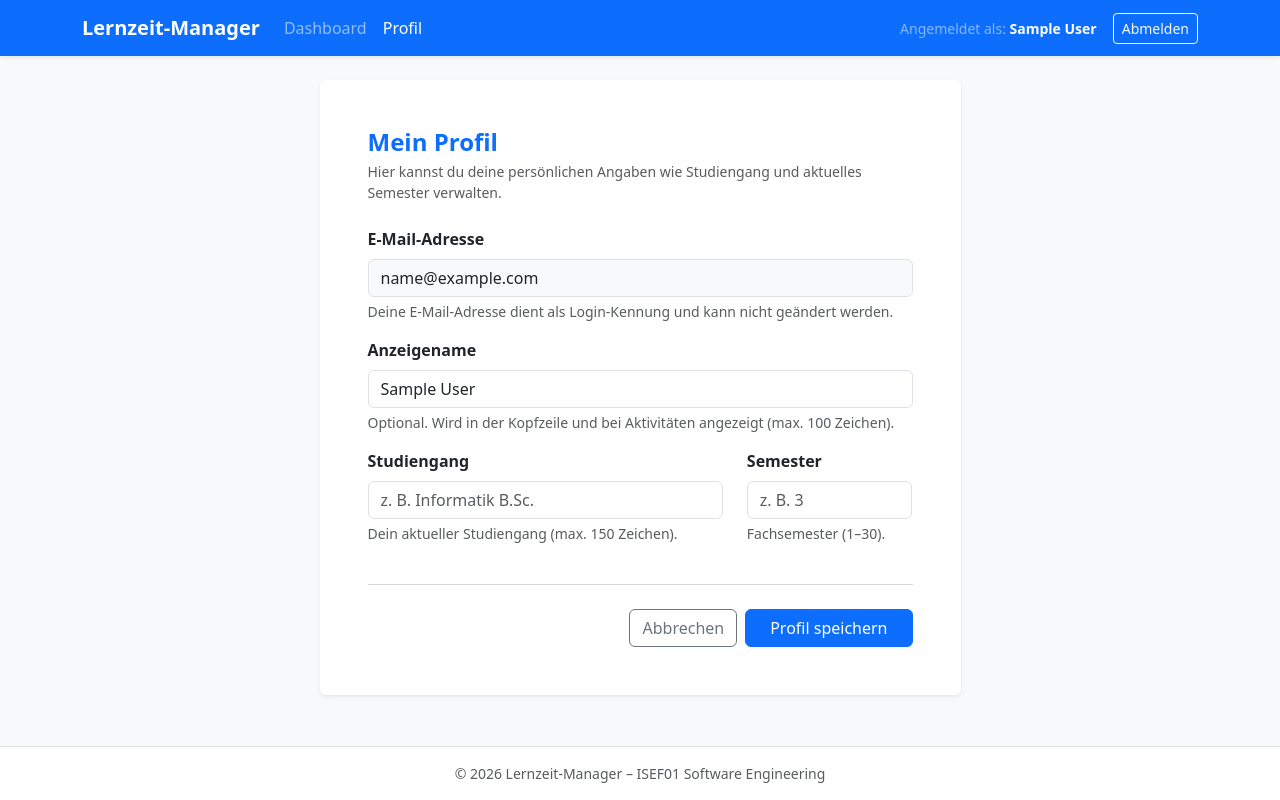
After one commit to Fritz-IU/ISEF01-Lernzeit-Manager, a PHP site: page /profile.php in a window 1280 px wide. The commit adds this page. Run offline with PHP 8.4, Linux system fonts and the light colour scheme; the visitor is signed in with stand-in values (Sample User, id 1).

Commit message:
Header und Footer umgesetzt, Profilseite zum anpassen der Profildaten implementiert Refs #13

```diff
--- a/assets/css/custom.css
+++ b/assets/css/custom.css
@@ -5,3 +5,18 @@
  * Regeln hier überschreiben also bei gleicher Spezifität die Bootstrap-Standards.
  * Nur ergänzen, was sich mit Bootstrap-Klassen nicht lösen lässt.
  */
+
+html,
+body {
+  height: 100%;
+}
+
+body {
+  min-height: 100vh;
+  display: flex;
+  flex-direction: column;
+}
+
+main {
+  flex: 1 0 auto;
+}
--- /dev/null
+++ b/assets/js/profile.js
@@ -0,0 +1,85 @@
+// assets/js/profile.js
+
+document.addEventListener('DOMContentLoaded', () => {
+  const form = document.getElementById('profile-form');
+  if (!form) return;
+
+  const alertBox = document.getElementById('profile-alert');
+  const submitBtn = document.getElementById('submit-btn');
+
+  /**
+   * Zeigt eine Rückmeldung im Alert-Container an.
+   * @param {'success'|'danger'|''} type
+   * @param {string} message
+   */
+  function showAlert(type, message) {
+    if (!alertBox) return;
+
+    if (!message) {
+      alertBox.className = 'd-none';
+      alertBox.textContent = '';
+      return;
+    }
+
+    alertBox.className = `alert alert-${type} mt-3 mb-0`;
+    alertBox.textContent = message;
+    alertBox.scrollIntoView({ behavior: 'smooth', block: 'nearest' });
+  }
+
+  form.addEventListener('submit', async (event) => {
+    // Standard-Formularabsendung via Browser verhindern
+    event.preventDefault();
+
+    showAlert('', '');
+
+    const displayNameInput = document.getElementById('display_name');
+    const studyProgramInput = document.getElementById('study_program');
+    const semesterInput = document.getElementById('semester');
+
+    const payload = {
+      display_name: displayNameInput ? displayNameInput.value.trim() : '',
+      study_program: studyProgramInput ? studyProgramInput.value.trim() : '',
+      semester: semesterInput ? semesterInput.value.trim() : '',
+    };
+
+    // Button-Zustand während der Anfrage
+    const originalBtnText = submitBtn ? submitBtn.innerHTML : 'Speichern';
+    if (submitBtn) {
+      submitBtn.disabled = true;
+      submitBtn.innerHTML =
+        '<span class="spinner-border spinner-border-sm me-1" role="status" aria-hidden="true"></span> Speichern…';
+    }
+
+    try {
+      const response = await fetch('api/profile.php', {
+        method: 'POST',
+        headers: {
+          'Content-Type': 'application/json',
+          Accept: 'application/json',
+        },
+        body: JSON.stringify(payload),
+      });
+
+      const result = await response.json();
+
+      if (response.ok && result.success) {
+        showAlert('success', result.message || 'Profildaten erfolgreich gespeichert.');
+
+        // Live-Update des Anzeigenamens in der Navigationsleiste
+        const navUserName = document.getElementById('nav-user-name');
+        if (navUserName) {
+          navUserName.textContent = payload.display_name || navUserName.textContent;
+        }
+      } else {
+        showAlert('danger', result.message || 'Fehler beim Speichern der Profildaten.');
+      }
+    } catch (error) {
+      showAlert('danger', 'Netzwerkfehler: Profil konnte nicht gespeichert werden.');
+    } finally {
+      if (submitBtn) {
+        submitBtn.disabled = false;
+        submitBtn.innerHTML = originalBtnText;
+      }
+    }
+  });
+});
--- /dev/null
+++ b/includes/footer.php
@@ -0,0 +1,25 @@
+<?php
+// includes/footer.php
+
+declare(strict_types=1);
+?>
+</div>
+</main>
+<!-- Hauptbereich Ende -->
+
+<!-- Footer -->
+<footer class="bg-white border-top py-3 mt-auto text-center text-muted small">
+    <div class="container">
+        <span>&copy; <?= date('Y') ?> Lernzeit-Manager &ndash; ISEF01 Software Engineering</span>
+    </div>
+</footer>
+
+<!-- Bootstrap 5 JS Bundle via CDN -->
+<script src="https://cdn.jsdelivr.net/npm/bootstrap@5.3.2/dist/js/bootstrap.bundle.min.js" integrity="sha384-C6RzsynM9kWDrMNeT87bh95OGNyZPhcTNXj1NW7RuBCsyN/o0jlpcV8Qyq46cDfL" crossorigin="anonymous"></script>
+
+<?php if (!empty($extraScripts)): ?>
+    <?= $extraScripts ?>
+<?php endif; ?>
+</body>
+
+</html>
--- /dev/null
+++ b/includes/header.php
@@ -0,0 +1,84 @@
+<?php
+// includes/header.php
+
+declare(strict_types=1);
+
+require_once __DIR__ . '/../src/Classes/User.php';
+
+use Classes\User;
+
+if (session_status() === PHP_SESSION_NONE) {
+    session_start();
+}
+
+$pageTitle = $pageTitle ?? 'Lernzeit-Manager';
+$activeNav = $activeNav ?? '';
+
+$isLoggedIn = User::isLoggedIn();
+$currentUserName = '';
+if ($isLoggedIn) {
+    $currentUserName = $_SESSION['user_display_name'] ?? '';
+    if ($currentUserName === '') {
+        $currentUserName = $_SESSION['user_email'] ?? '';
+    }
+}
+?>
+<!DOCTYPE html>
+<html lang="de" class="h-100">
+
+<head>
+    <meta charset="UTF-8">
+    <meta name="viewport" content="width=device-width, initial-scale=1.0">
+    <title><?= htmlspecialchars($pageTitle) ?></title>
+    <!-- Bootstrap 5 CSS via CDN -->
+    <link href="https://cdn.jsdelivr.net/npm/bootstrap@5.3.2/dist/css/bootstrap.min.css" rel="stylesheet" integrity="sha384-T3c6CoIi6uLrA9TneNEoa7RxnatzjcDSCmG1MXxSR1GAsXEV/Dwwykc2MPK8M2HN" crossorigin="anonymous">
+    <!-- Eigenes Styling -->
+    <link rel="stylesheet" href="assets/css/custom.css">
+</head>
+
+<body class="bg-light">
+
+    <!-- Header & Navigation -->
+    <header>
+        <nav class="navbar navbar-expand-md navbar-dark bg-primary shadow-sm">
+            <div class="container">
+                <a class="navbar-brand fw-bold" href="index.php">
+                    Lernzeit-Manager
+                </a>
+                <button class="navbar-toggler" type="button" data-bs-toggle="collapse" data-bs-target="#navbarMain" aria-controls="navbarMain" aria-expanded="false" aria-label="Navigation umschalten">
+                    <span class="navbar-toggler-icon"></span>
+                </button>
+
+                <div class="collapse navbar-collapse" id="navbarMain">
+                    <?php if ($isLoggedIn): ?>
+                        <ul class="navbar-nav me-auto mb-2 mb-md-0">
+                            <li class="nav-item">
+                                <a class="nav-link <?= $activeNav === 'dashboard' ? 'active" aria-current="page' : '' ?>" href="index.php">Dashboard</a>
+                            </li>
+                            <li class="nav-item">
+                                <a class="nav-link <?= $activeNav === 'profile' ? 'active" aria-current="page' : '' ?>" href="profile.php">Profil</a>
+                            </li>
+                        </ul>
+                        <div class="d-flex align-items-center flex-wrap gap-3">
+                            <span class="text-white-50 small" id="nav-user-greeting">
+                                Angemeldet als: <strong class="text-white" id="nav-user-name"><?= htmlspecialchars($currentUserName) ?></strong>
+                            </span>
+                            <form action="logout.php" method="POST" class="m-0">
+                                <button type="submit" class="btn btn-sm btn-outline-light">Abmelden</button>
+                            </form>
+                        </div>
+                    <?php else: ?>
+                        <ul class="navbar-nav ms-auto mb-2 mb-md-0">
+                            <li class="nav-item">
+                                <a class="nav-link <?= $activeNav === 'login' ? 'active" aria-current="page' : '' ?>" href="login.php">Anmelden</a>
+                            </li>
+                        </ul>
+                    <?php endif; ?>
+                </div>
+            </div>
+        </nav>
+    </header>
+
+    <!-- Hauptbereich Beginn -->
+    <main class="py-4">
+        <div class="container">
--- /dev/null
+++ b/profile.php
@@ -0,0 +1,181 @@
+<?php
+// profile.php
+
+declare(strict_types=1);
+
+require_once __DIR__ . '/config/database.php';
+require_once __DIR__ . '/src/Classes/User.php';
+
+use Classes\User;
+use Classes\ValidationException;
+
+// Session starten
+if (session_status() === PHP_SESSION_NONE) {
+    session_start();
+}
+
+// Zugriff nur für angemeldete Studierende
+if (!User::isLoggedIn()) {
+    header("Location: login.php");
+    exit;
+}
+
+$userId = (int) $_SESSION['user_id'];
+$db = getDatabaseConnection();
+$userModel = new User($db);
+
+$errorMessage = '';
+$successMessage = '';
+
+// Fallback für reguläre POST-Formularübermittlung (ohne JavaScript)
+if ($_SERVER['REQUEST_METHOD'] === 'POST') {
+    $displayName = is_string($_POST['display_name'] ?? null) ? trim($_POST['display_name']) : '';
+    $studyProgram = is_string($_POST['study_program'] ?? null) ? trim($_POST['study_program']) : '';
+    $semesterRaw = $_POST['semester'] ?? '';
+
+    $studyProgram = $studyProgram === '' ? null : $studyProgram;
+    $semester = ($semesterRaw === '' || $semesterRaw === null) ? null : (int) $semesterRaw;
+
+    try {
+        $userModel->updateProfile($userId, $displayName, $studyProgram, $semester);
+        $successMessage = 'Profildaten erfolgreich gespeichert.';
+    } catch (ValidationException $e) {
+        $errorMessage = $e->getMessage();
+    } catch (Throwable $e) {
+        error_log((string) $e);
+        $errorMessage = 'Es ist ein technischer Fehler aufgetreten. Bitte versuche es später erneut.';
+    }
+}
+
+// Aktuelle Profildaten aus der MariaDB laden
+$user = $userModel->findById($userId);
+if (!$user) {
+    User::logout();
+    header("Location: login.php");
+    exit;
+}
+
+$pageTitle = 'Profil – Lernzeit-Manager';
+$activeNav = 'profile';
+
+// Header einbinden
+require_once __DIR__ . '/includes/header.php';
+?>
+
+<div class="row justify-content-center">
+    <div class="col-lg-7 col-md-9">
+        <div class="card shadow-sm border-0">
+            <div class="card-body p-4 p-md-5">
+                <div class="mb-4">
+                    <h2 class="h4 text-primary fw-bold mb-1">Mein Profil</h2>
+                    <p class="text-muted small">
+                        Hier kannst du deine persönlichen Angaben wie Studiengang und aktuelles Semester verwalten.
+                    </p>
+                </div>
+
+                <!-- Alert-Container für serverseitige Meldungen (Fallback) -->
+                <?php if ($errorMessage !== ''): ?>
+                    <div class="alert alert-danger mb-4" role="alert">
+                        <?= htmlspecialchars($errorMessage) ?>
+                    </div>
+                <?php endif; ?>
+
+                <?php if ($successMessage !== ''): ?>
+                    <div class="alert alert-success mb-4" role="alert">
+                        <?= htmlspecialchars($successMessage) ?>
+                    </div>
+                <?php endif; ?>
+
+                <!-- Dynamischer Alert-Container für JavaScript fetch() -->
+                <div id="profile-alert" class="d-none mb-4" role="alert"></div>
+
+                <form id="profile-form" action="profile.php" method="POST" novalidate>
+                    <!-- E-Mail (schreibgeschützt) -->
+                    <div class="mb-3">
+                        <label for="email" class="form-label fw-semibold">E-Mail-Adresse</label>
+                        <input
+                            type="email"
+                            id="email"
+                            name="email"
+                            class="form-control bg-light"
+                            value="<?= htmlspecialchars((string) $user['email']) ?>"
+                            disabled
+                            aria-describedby="emailHelp">
+                        <div id="emailHelp" class="form-text">
+                            Deine E-Mail-Adresse dient als Login-Kennung und kann nicht geändert werden.
+                        </div>
+                    </div>
+
+                    <!-- Anzeigename -->
+                    <div class="mb-3">
+                        <label for="display_name" class="form-label fw-semibold">Anzeigename</label>
+                        <input
+                            type="text"
+                            id="display_name"
+                            name="display_name"
+                            class="form-control"
+                            maxlength="<?= User::MAX_DISPLAY_NAME_LENGTH ?>"
+                            placeholder="z. B. Max Mustermann"
+                            value="<?= htmlspecialchars((string) ($user['display_name'] ?? '')) ?>"
+                            aria-describedby="displayNameHelp">
+                        <div id="displayNameHelp" class="form-text">
+                            Optional. Wird in der Kopfzeile und bei Aktivitäten angezeigt (max. <?= User::MAX_DISPLAY_NAME_LENGTH ?> Zeichen).
+                        </div>
+                    </div>
+
+                    <div class="row">
+                        <!-- Studiengang -->
+                        <div class="col-md-8 mb-3">
+                            <label for="study_program" class="form-label fw-semibold">Studiengang</label>
+                            <input
+                                type="text"
+                                id="study_program"
+                                name="study_program"
+                                class="form-control"
+                                maxlength="<?= User::MAX_STUDY_PROGRAM_LENGTH ?>"
+                                placeholder="z. B. Informatik B.Sc."
+                                value="<?= htmlspecialchars((string) ($user['study_program'] ?? '')) ?>"
+                                aria-describedby="studyProgramHelp">
+                            <div id="studyProgramHelp" class="form-text">
+                                Dein aktueller Studiengang (max. <?= User::MAX_STUDY_PROGRAM_LENGTH ?> Zeichen).
+                            </div>
+                        </div>
+
+                        <!-- Semester -->
+                        <div class="col-md-4 mb-3">
+                            <label for="semester" class="form-label fw-semibold">Semester</label>
+                            <input
+                                type="number"
+                                id="semester"
+                                name="semester"
+                                class="form-control"
+                                min="<?= User::MIN_SEMESTER ?>"
+                                max="<?= User::MAX_SEMESTER ?>"
+                                placeholder="z. B. 3"
+                                value="<?= htmlspecialchars((string) ($user['semester'] ?? '')) ?>"
+                                aria-describedby="semesterHelp">
+                            <div id="semesterHelp" class="form-text">
+                                Fachsemester (<?= User::MIN_SEMESTER ?>–<?= User::MAX_SEMESTER ?>).
+                            </div>
+                        </div>
+                    </div>
+
+                    <hr class="my-4 text-muted">
+
+                    <div class="d-flex justify-content-end gap-2">
+                        <a href="index.php" class="btn btn-outline-secondary">Abbrechen</a>
+                        <button type="submit" id="submit-btn" class="btn btn-primary px-4">
+                            Profil speichern
+                        </button>
+                    </div>
+                </form>
+            </div>
+        </div>
+    </div>
+</div>
+
+<?php
+// Footer einbinden und clientseitiges JavaScript laden
+$extraScripts = '<script src="assets/js/profile.js"></script>';
+require_once __DIR__ . '/includes/footer.php';
+?>
--- a/sql/schema.sql
+++ b/sql/schema.sql
@@ -16,6 +16,8 @@ CREATE TABLE users (
     email         VARCHAR(255) NOT NULL,
     password_hash VARCHAR(255) NOT NULL,
     display_name  VARCHAR(100) NOT NULL DEFAULT '',
+    study_program VARCHAR(150) NULL     DEFAULT NULL,
+    semester      TINYINT UNSIGNED NULL DEFAULT NULL,
     created_at    DATETIME     NOT NULL DEFAULT CURRENT_TIMESTAMP,
     PRIMARY KEY (id),
     UNIQUE KEY uq_users_email (email)
--- a/sql/seed.sql
+++ b/sql/seed.sql
@@ -6,9 +6,9 @@
 
 SET NAMES utf8mb4;
 
-INSERT INTO users (id, email, password_hash, display_name, created_at) VALUES
-    (1, 'testuser@iu-demo.de',  '$2y$10$crH3Dq6gADtWjO70Kz8pAuiHFx9jXyAb8jUCaegA9DjAWhEjQRd26', 'Test Nutzer',  '2026-09-01 08:00:00'),
-    (2, 'testuser2@iu-demo.de', '$2y$10$crH3Dq6gADtWjO70Kz8pAuiHFx9jXyAb8jUCaegA9DjAWhEjQRd26', 'Test Nutzerin', '2026-09-02 09:30:00');
+INSERT INTO users (id, email, password_hash, display_name, study_program, semester, created_at) VALUES
+    (1, 'testuser@iu-demo.de',  '$2y$10$crH3Dq6gADtWjO70Kz8pAuiHFx9jXyAb8jUCaegA9DjAWhEjQRd26', 'Test Nutzer',  'Informatik',            3, '2026-09-01 08:00:00'),
+    (2, 'testuser2@iu-demo.de', '$2y$10$crH3Dq6gADtWjO70Kz8pAuiHFx9jXyAb8jUCaegA9DjAWhEjQRd26', 'Test Nutzerin', 'Wirtschaftsinformatik', 2, '2026-09-02 09:30:00');
 
 INSERT INTO learning_goals (id, user_id, title, description, target_minutes, deadline, created_at) VALUES
     (1, 1, 'Software Engineering – Klausurvorbereitung', 'Skript Kapitel 1–6 durcharbeiten', 1200, '2026-12-15', '2026-09-01 08:15:00'),
--- a/src/Classes/User.php
+++ b/src/Classes/User.php
@@ -25,6 +25,17 @@ class User
      * Maximale Länge des Anzeigenamens in Zeichen (Spalte users.display_name VARCHAR(100)).
      */
     public const MAX_DISPLAY_NAME_LENGTH = 100;
+
+    /**
+     * Maximale Länge des Studiengangs in Zeichen (Spalte users.study_program VARCHAR(150)).
+     */
+    public const MAX_STUDY_PROGRAM_LENGTH = 150;
+
+    /**
+     * Minimales und maximales Fachsemester für die Validierung.
+     */
+    public const MIN_SEMESTER = 1;
+    public const MAX_SEMESTER = 30;
 
     /**
      * MariaDB-Fehlercode für einen verletzten Unique-Key (Duplicate entry).
@@ -109,7 +120,7 @@ class User
         $email = trim($email);
 
         // 1. Benutzer anhand der E-Mail abfragen
-        $stmt = $this->db->prepare("SELECT id, email, password_hash, display_name FROM users WHERE email = :email");
+        $stmt = $this->db->prepare("SELECT id, email, password_hash, display_name, study_program, semester FROM users WHERE email = :email");
         $stmt->execute([':email' => $email]);
         $user = $stmt->fetch(PDO::FETCH_ASSOC);
 
@@ -123,11 +134,97 @@ class User
         session_regenerate_id(true);
 
         // 4. Benutzerdaten in der Session speichern
-        $_SESSION['user_id'] = $user['id'];
+        $_SESSION['user_id'] = (int) $user['id'];
         $_SESSION['user_email'] = $user['email'];
         $_SESSION['user_display_name'] = $user['display_name'];
+        $_SESSION['user_study_program'] = $user['study_program'];
+        $_SESSION['user_semester'] = $user['semester'] !== null ? (int) $user['semester'] : null;
 
         return true;
+    }
+
+    /**
+     * Lädt die Profildaten eines Benutzers anhand seiner ID.
+     *
+     * @param int $userId Die Benutzer-ID
+     * @return array<string, mixed>|null Assoziatives Array mit den Benutzerdaten oder null
+     */
+    public function findById(int $userId): ?array
+    {
+        $stmt = $this->db->prepare(
+            "SELECT id, email, display_name, study_program, semester, created_at
+             FROM users
+             WHERE id = :id"
+        );
+        $stmt->execute([':id' => $userId]);
+        $user = $stmt->fetch(PDO::FETCH_ASSOC);
+
+        return $user ?: null;
+    }
+
+    /**
+     * Aktualisiert die Profildaten (Anzeigename, Studiengang, Semester) eines Benutzers.
+     *
+     * @param int $userId ID des Nutzers
+     * @param string $displayName Optionaler Anzeigename
+     * @param string|null $studyProgram Optionaler Studiengang
+     * @param int|null $semester Optionales Fachsemester (1..30)
+     * @return bool True bei Erfolg
+     * @throws ValidationException Wenn Validierungsregeln verletzt werden
+     */
+    public function updateProfile(
+        int $userId,
+        string $displayName,
+        ?string $studyProgram = null,
+        ?int $semester = null
+    ): bool {
+        // 1. Validierung: Anzeigename
+        $displayName = trim($displayName);
+        if (mb_strlen($displayName, 'UTF-8') > self::MAX_DISPLAY_NAME_LENGTH) {
+            throw new ValidationException("Der Anzeigename darf höchstens " . self::MAX_DISPLAY_NAME_LENGTH . " Zeichen lang sein.");
+        }
+
+        // 2. Validierung: Studiengang
+        if ($studyProgram !== null) {
+            $studyProgram = trim($studyProgram);
+            if ($studyProgram === '') {
+                $studyProgram = null;
+            } elseif (mb_strlen($studyProgram, 'UTF-8') > self::MAX_STUDY_PROGRAM_LENGTH) {
+                throw new ValidationException("Der Studiengang darf höchstens " . self::MAX_STUDY_PROGRAM_LENGTH . " Zeichen lang sein.");
+            }
+        }
+
+        // 3. Validierung: Semester
+        if ($semester !== null) {
+            if ($semester < self::MIN_SEMESTER || $semester > self::MAX_SEMESTER) {
+                throw new ValidationException("Das Semester muss zwischen " . self::MIN_SEMESTER . " und " . self::MAX_SEMESTER . " liegen.");
+            }
+        }
+
+        // 4. Datenbank-Update mit Prepared Statement
+        $sql = "UPDATE users
+                SET display_name = :display_name,
+                    study_program = :study_program,
+                    semester = :semester
+                WHERE id = :id";
+        $stmt = $this->db->prepare($sql);
+        $success = $stmt->execute([
+            ':display_name'  => $displayName,
+            ':study_program' => $studyProgram,
+            ':semester'      => $semester,
+            ':id'            => $userId,
+        ]);
+
+        if ($success) {
+            // Aktive Session aktualisieren, falls der angemeldete Nutzer sein eigenes Profil ändert
+            if (isset($_SESSION['user_id']) && (int) $_SESSION['user_id'] === $userId) {
+                $_SESSION['user_display_name'] = $displayName;
+                $_SESSION['user_study_program'] = $studyProgram;
+                $_SESSION['user_semester'] = $semester;
+            }
+        }
+
+        return $success;
     }
 
     /**
```
Also changed, not shown: api/profile.php (added, +83 -0 lines), index.php (+51 -31 lines), assets/img/favicon_icon_only.png (added).
